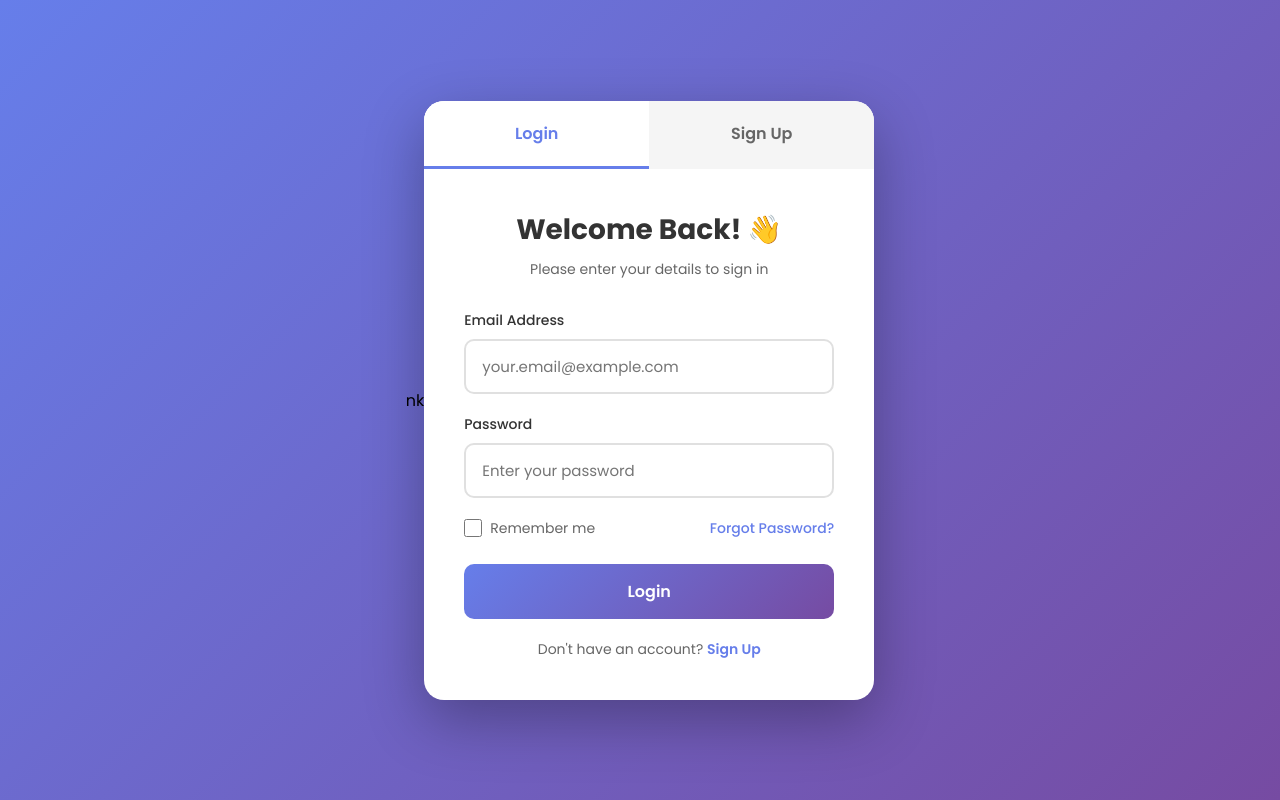
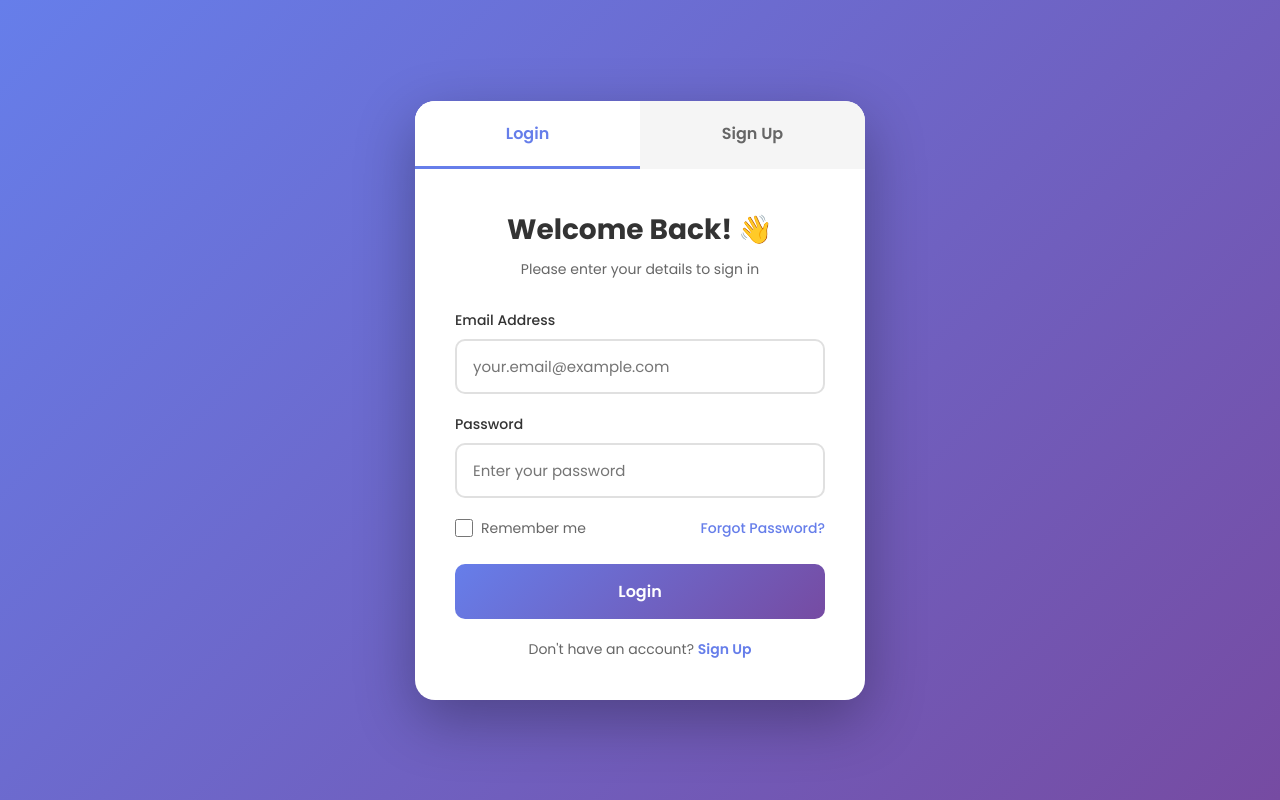
Before and after one commit to mohamedmuqsith/full_stack-_restaurant, a plain HTML site: page index.html in a window 1280 px wide. Drawn offline with Linux system fonts and the light colour scheme.

Commit message:
update errors

```diff
--- a/index.html
+++ b/index.html
@@ -4,7 +4,7 @@
   <meta charset="UTF-8" />
   <meta name="viewport" content="width=device-width, initial-scale=1.0" />
   <title>Ceylon Kitchen - Login & Signup</title>
-   <link rel="stylesheet" href="auth.css">nk
+   <link rel="stylesheet" href="auth.css">
 </head>
 <body>
   <div class="container">
```
